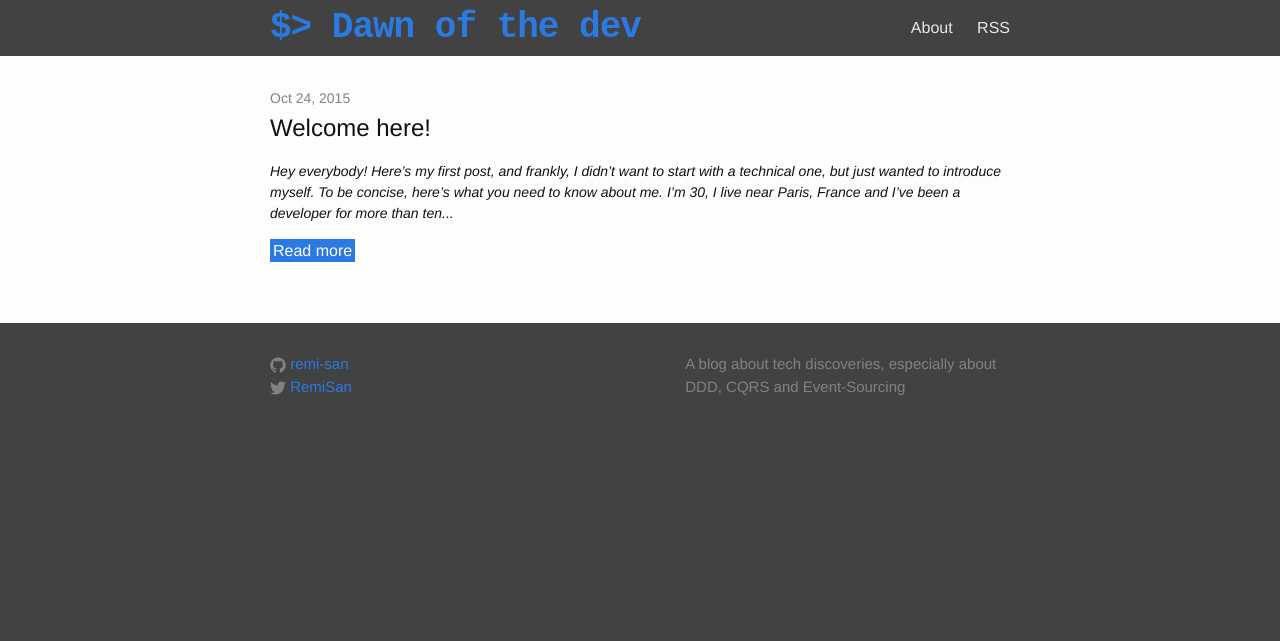
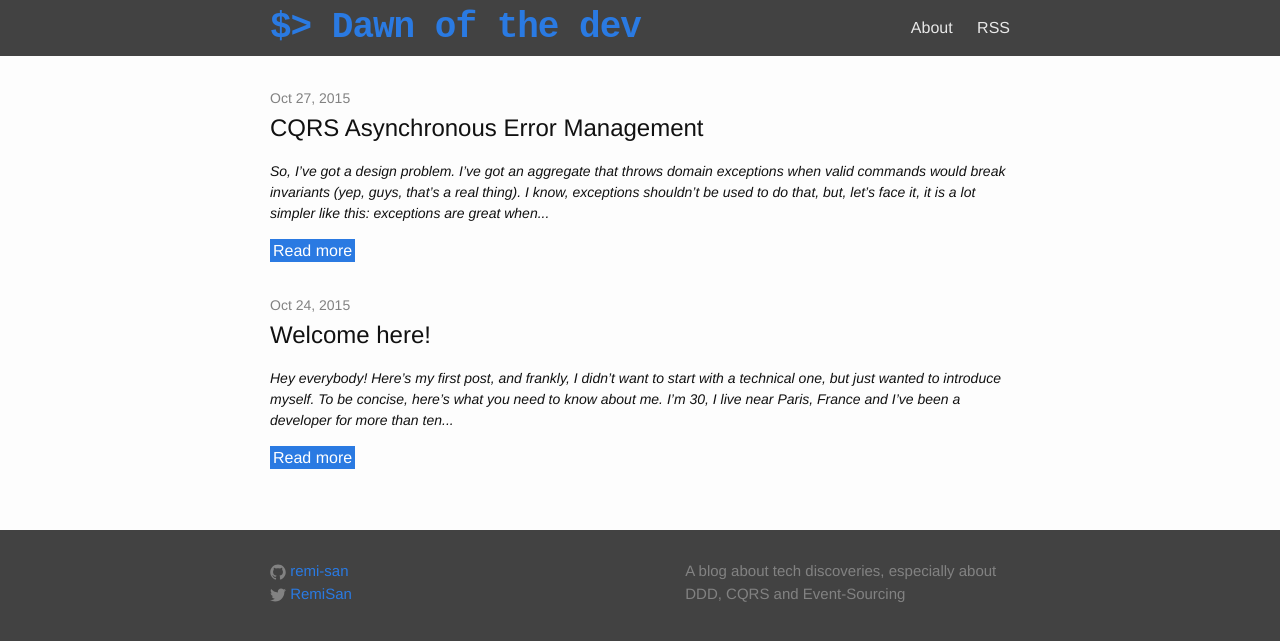
Before and after one commit to remi-san/remi-san.github.io, a Jekyll site: the page built from index.html, in a window 1280 px wide. Shown: the top 641 px of the page. Built offline with Jekyll 4.4.1, drawn with Linux system fonts in a browser that asks for light colours; some of the changed lines change nothing that is shown.

Commit message:
new article online

```diff
--- a/_drafts/CQRS-asynchronous-error-management.md
+++ b/_posts/2015-10-27-CQRS-asynchronous-error-management.md
@@ -1,16 +1,16 @@
 ---
 layout: post
 title: "CQRS Asynchronous Error Management"
-date: 2015-10-30 12:00:00
+date: 2015-10-27 9:10:00
 categories: CQRS
 excerpt: How do you warn your user when a command failed when your command handler is async?
 keywords: CQRS, Async, Exceptions, Events, Domain
 ---
 So, I've got a design problem.
 
-I've got an aggregate that throws domain exceptions when **valid** commands would break invariants (yep, guys, that's a real thing). I know, exceptions shouldn't be used to do that, but, let's face it, it is a lot simpler like this: exceptions are great when you're talking about preventing to alter your domain and reject the command: that's what they've been created for (OK, maybe not really what it's been created for, but they're great at it).
+I've got an aggregate that throws domain exceptions when **valid** commands would break invariants (yep, guys, that's a real thing). I know, exceptions shouldn't be used to do that, but, let's face it, it is a lot simpler like this: exceptions are great when you're talking about preventing to alter your domain and reject the command, that's what they've been created for (OK, maybe not really what it's been created for, but they're great at it).
 
-It looks like this.
+For now, in my synchronous code, it looks like this:
 {% highlight PHP linenos %}
 <?php
 class FooAggregateRoot
@@ -26,11 +26,11 @@ class FooAggregateRoot
 }
 {% endhighlight %}
 
-Problem is, if my handler is asynchronous, the command would just be rejected (as I planned it to be), but I have no way to warn the user who issued the failing command, as the exception cannot be propagated back to the command issuer. And **I WANT** him to be notified if it fails.
+Problem is, if my handler is asynchronous, the command would just be rejected (as I planned it to be), but I have no way to warn the user who issued the failing command (as the exception cannot be propagated back to the command issuer). But **I WANT** him to be notified if it fails.
 
-Of course, the easy way would be to say "If you really need your user to be notified right away, just make your handler synchronous and you won't have a problem anymore"... well, that's true, but let's pretend that, for various reasons, **I NEED** it to be asynchronous. So, I've got to find a way to throw that exception back (or do something that looks like it).
+Of course, the easy way would be to say "If you really need your user to be notified right away, just make your handler synchronous and your problem will be solved"... well, that's true, but let's pretend that, for various reasons, **I NEED** it to be asynchronous. So, I've got to find a way to throw that exception back (or do something that looks like it).
 
-As you have to communicate with the external world through events, the evident solution would be to transform those domain exceptions into domain error events. So, let's try it.
+As you have to communicate with the external world through events, the evident solution would be to transform those domain exceptions into domain error events. Let's try it.
 
 ## The Exception Way
 
@@ -60,21 +60,21 @@ public function handleFooCommand(FooCommand $command)
 }
 {% endhighlight %}
 
-Sadly, doing so, you will be doing business stuff outside of your aggregate and emitting events from two different layers, and that's something you don't really want to do either. Then, so long for this solution, let's forget about it and move on.
+Sadly, doing so, you will be doing business stuff (ie. creating an Domain Event) outside of your aggregate and emitting events from two different layers: that's something you don't really want to do, believe me. Then, so long for this solution, let's forget about it and move on.
 
 ## The DomainErrorEvent Way
 
-So I've looked it up on *Google* and found some interesting stuff about it. First, there's this [question asked](https://groups.google.com/forum/#!topic/dddcqrs/Qd5afPyX6e8), and especially some of the answers which lead me to this [article](http://thinkbeforecoding.com/post/2009/12/10/Business-Errors-are-Just-Ordinary-Events), and bottom-line is *"Why bother and don't treat error cases like just any other event?"*.
+So I've looked it up on *Google* and found some interesting stuff about it. First, there's this [question asked](https://groups.google.com/forum/#!topic/dddcqrs/Qd5afPyX6e8), and especially some of the answers which lead me to this [article](http://thinkbeforecoding.com/post/2009/12/10/Business-Errors-are-Just-Ordinary-Events), and bottom-line is *"Why bother and don't treat error cases like just any other domain event?"*.
 
 And yeah, why the fuck not? It sure is pretty tempting and, anyway, the exception way failed (after all, there's a reason why a lot of CQRS experts say you shouldn't use them that way).
 
-But, wait a second... Why the hell would I want to emit an event that won't modify my aggregate (and store it if it's event sourced)? That doesn't make any sense (does it?). And what if, before breaking invariants, my command has already emitted another event which would have modified my aggregate. I certainly don't want that (I mean, you could want that, but if you don't, it really sucks).
+But, wait a second... Why the hell would I want to emit an event that won't modify my aggregate (and store it if it's event sourced, and make it happen again and again everytime I rebuild my aggregate)? That doesn't make any sense (does it?). And what if, before breaking invariants, my command has already emitted another event which would have modified my aggregate. I certainly don't want that (I mean, you could want that, but if you don't, it really sucks).
 
-So, what should I do? Save those domain *error* events like any other **OR** find another way to do it? I've already fucked up with exceptions, and I survived the shame, so let's try to do it the other way then, and see where it leads us. If it fails, we'll see.
+So, what should I do? Save those domain *error* events like any other **OR** find another way to do it? I've already fucked up with exceptions, and I survived the shame, so let's try to do it the other way then, and see where it leads us. If it fails *(spoiler alert, it will)*, we'll see.
 
-To do that, we want the event created inside the aggregate root but don't want to save the aggregate to prevent other events from being dispatched. That way, we shouldn't have any of the undesirable side effects.
+To do that, we want the event created and stored inside the aggregate root but don't want to save the aggregate to prevent other events from being dispatched. That way, we shouldn't have any of the undesirable side effects.
 
-'should look like this.
+'should look like this:
 {% highlight PHP linenos %}
 <?php
 class FooAggregateRoot extends EventSourcedAggregateRoot // Yep, I'm using broadway (and you should too ;P)
@@ -134,19 +134,17 @@ But wait! Are we emitting from two different layers again? Ok, so this was just
 
 So, what's the big deal about emitting (and saving) error events just like any other event? Do we even need to separate error events from *regular* events? Does it make sense? After those two failures trying to avoid the inevitable, I'm not that certain anymore.
 
-Do I really want to discard those "failed" commands results? Those were valid commands after all.
+And why, in the first place, did I want to discard those "failed" commands results? Those were **valid** commands after all.
 
 ## The Right Way
 
-Maybe now is the time to go back to your domain experts and try to find a domain way to deal with it, it's not a bug after all, and if it is, fix it. And who knows, maybe they'll want to make some stats about how often `foo` calls failed and you'll have found a reason to store them.
+Maybe now is the time to go back to your domain experts and try to find a domain way to deal with it, it's not a bug after all (if it really is, GTFO and fix it). And who knows?, maybe they'll want to make some stats about how often `foo` calls failed and you'll have found a reason to store them (if you really need one).
 
 Nonetheless, we still got one major problem: what do we do about events resulting in a modification of our aggregate that were sent before our *error* event?
 
-Well, are you sure those events should have been emitted? If not, take them out of your code and swear not to do it ever again. Otherwise (in very rare cases, it can happen), maybe you should change the order of the calls and think it all over again, or maybe, it doesn't matter. Once again, ask your domain experts how to do it, only them can know.
+Well, are you sure those events should have been emitted? If not, take them out of your code and swear not to do it ever again. Otherwise (in very rare cases, it can happen), maybe you should change the order of the calls and think it all over again. Or maybe, it doesn't really matter. Once again, ask your domain experts how to solve it, only them can know. It's DDD for fuck's sake, it's by forgetting that (and trying to bring a technical answer instead of a domain one) we ended up in deep shit the two first times.
 
-It's DDD for fuck's sake, it's by forgetting that (and trying to bring a technical answer instead of a domain one) we ended up in deep shit the two first times.
-
-So, finally, we end up with that:
+So, finally, we should end up with something similar to that:
 {% highlight PHP linenos %}
 <?php
 class FooAggregateRoot extends EventSourcedAggregateRoot
@@ -188,8 +186,11 @@ public function handleFooCommand(FooCommand $command)
 }
 {% endhighlight %}
 
-And that's it! Everything should work just fine now. You've got your *error (which isn't one)* case handled, no invariants can be broken, and you can warn your user. Hooray! Design problem solved.
+And that's it! Everything should work just fine now. You've got your *error (which isn't one)* case handled, no invariants can be broken, and you can warn your user. Hooray! Design *(or should I say Domain?)* problem solved.
 
 And remember boys and girls, if it walks like a duck, swims like a duck and quacks like a duck, not only you're right to call it a duck, but stop trying to call it something else and stop being stubborn like me.
 
 See you for another adventure very soon.
+
+
+*PS: thanks to [Charles](https://twitter.com/SelrahcD) who helped me structuring my mind for this article. Go visit his [blog](http://blog.chorip.am/), there are some very good stuff there...*
```
Also changed, not shown: _posts/2015-10-24-Welcome.md (renamed from _posts/2015-07-27-Welcome.md), 1 other file.
